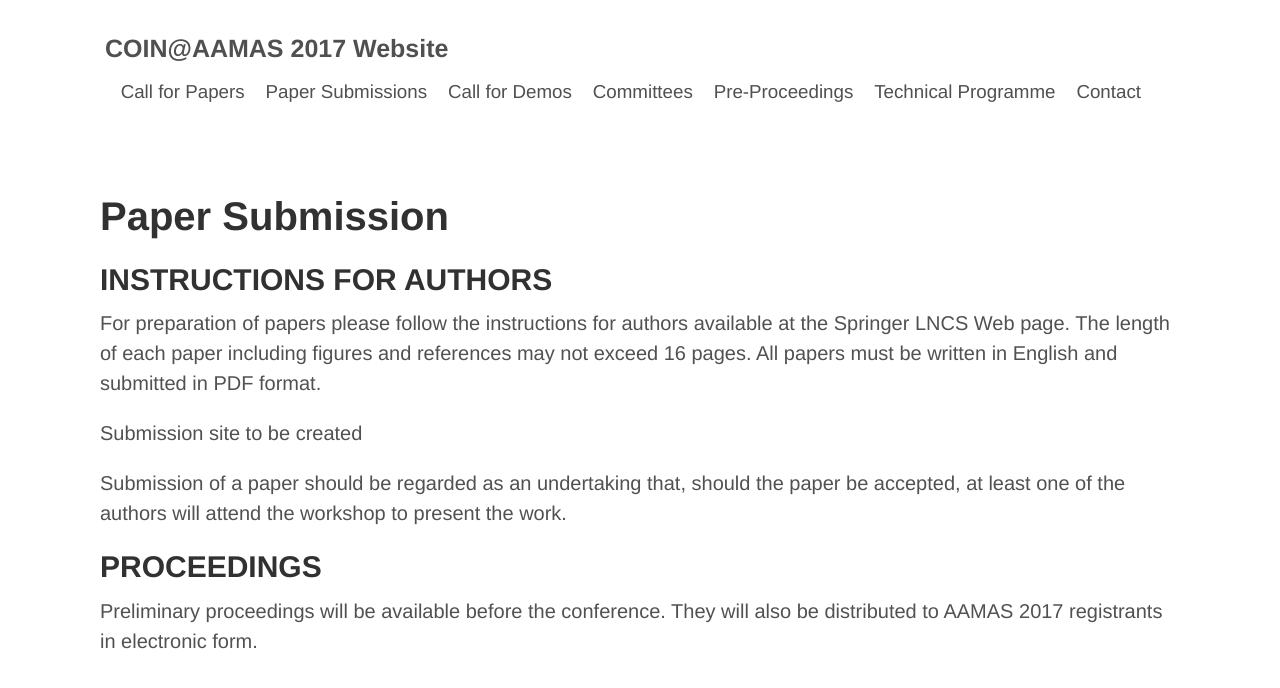
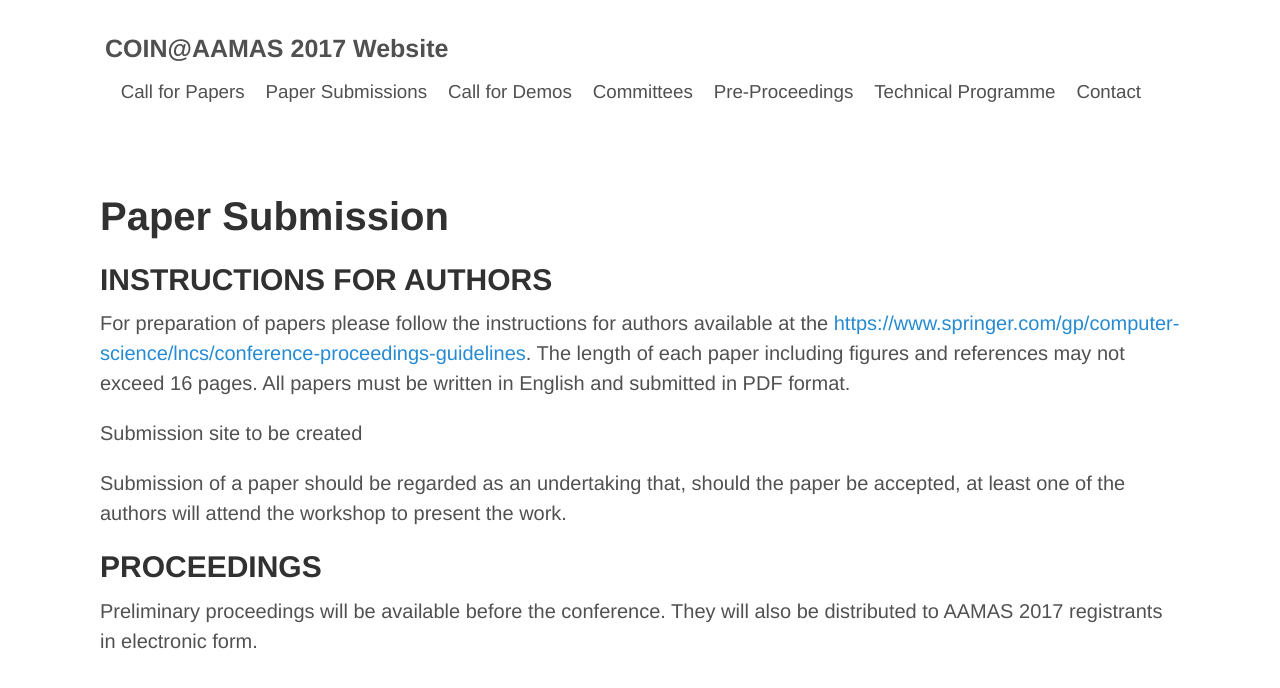
Before and after one commit to coin-workshop/coin-2017, a Jekyll site: the page built from paper_submission.md, in a window 1280 px wide. Shown: the top 688 px of the page. Built offline with Jekyll 4.4.1, drawn with Linux system fonts in a browser that asks for light colours; some of the changed lines change nothing that is shown.

Commit message:
Adding a link for LNCS page.

```diff
--- a/paper_submission.md
+++ b/paper_submission.md
@@ -7,7 +7,7 @@
 
 ## INSTRUCTIONS FOR AUTHORS
 
-For preparation of papers please follow the instructions for authors available at the Springer LNCS Web page.
+For preparation of papers please follow the instructions for authors available at the [https://www.springer.com/gp/computer-science/lncs/conference-proceedings-guidelines](Springer LNCS Web page).
 The length of each paper including figures and references may not exceed 16 pages.
 All papers must be written in English and submitted in PDF format.
 
```
